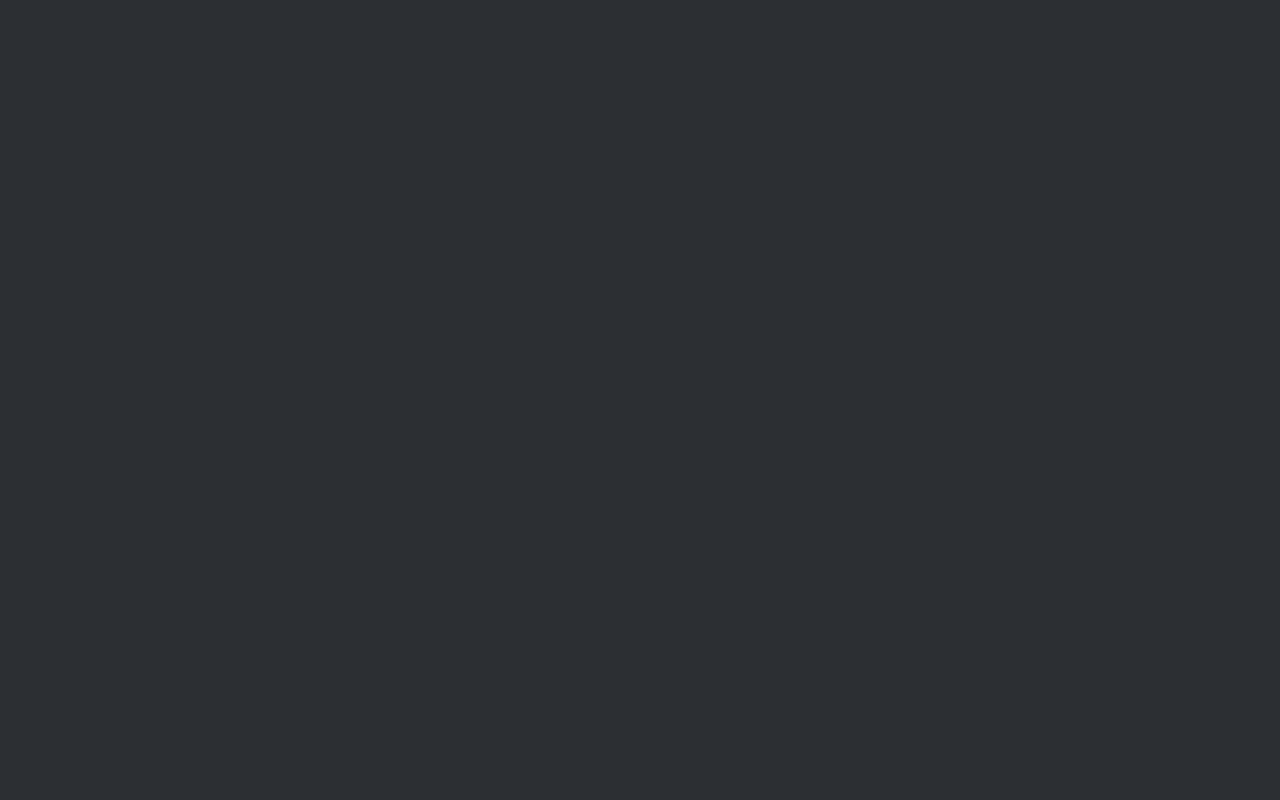
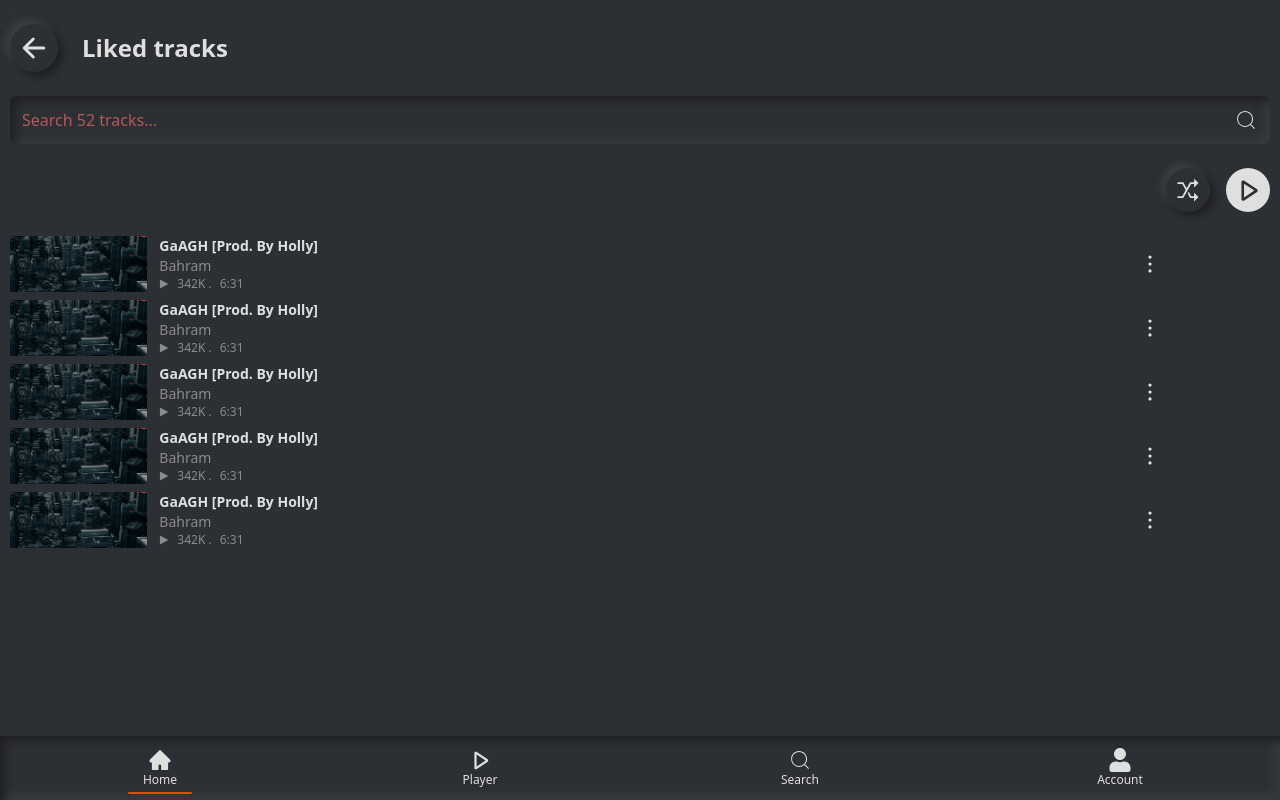
Before and after one commit to 0xErfan/Music-player, a React (Vite) app: page /songs in a window 1280 px wide. Before the commit this address had no page. Built offline with nearby package versions, Linux system fonts and the light colour scheme.

Commit message:
finish songs page

```diff
--- a/src/App.jsx
+++ b/src/App.jsx
@@ -1,14 +1,22 @@
 import "./Input.css"
 import Main from "./components/Main/Main"
+import Nav from "./components/Nav/Nav"
 import Player from "./components/Player/Player"
 import { Route, Routes } from "react-router-dom"
+import Songs from "./components/Library/Songs"
 
 function App() {
     return (
-        <Routes>
-            <Route path="/" element={<Main />} />
-            <Route path="/player" element={<Player />} />
-        </Routes>
+        <>
+            <Routes>
+                <Route path="/" element={<Main />} />
+                <Route path="/player" element={<Player />} />
+                <Route path="/songs" element={<Songs />}/>
+                <Route path="/songs/:type" element={<Songs />}/>
+                <Route path="/*" element={<p>Not Found</p>}/>
+            </Routes>
+            <Nav />
+        </>
     )
 }
 
--- a/src/Input.css
+++ b/src/Input.css
@@ -46,3 +46,25 @@ body {
     background: #2C2F33;
     box-shadow: inset 5px 5px 8px #1f2124, inset -5px -5px 8px #393d42;
 }
+
+.activeNav {
+    position: relative;
+    opacity: 1 !important;
+}
+
+.activeNav::after {
+    content: "";
+    position: absolute;
+    width: 4rem;
+    border-radius: 3px;
+    height: .1rem;
+    bottom: 6px;
+    left: 50%;
+    transform: translateX(-50%);
+    background-color: #DA510B;
+}
+
+.mainNav {
+    background: #2C2F33;
+    box-shadow: inset 5px 5px 8px #1f2124, inset -5px -5px 8px #393d42;
+}
--- /dev/null
+++ b/src/components/Library/Songs.jsx
@@ -0,0 +1,37 @@
+import React from 'react'
+import { useParams, Outlet } from 'react-router-dom'
+import { IoArrowBack } from "react-icons/io5";
+import { LiaRandomSolid } from "react-icons/lia";
+import { CiSearch } from "react-icons/ci";
+import { VscDebugStart } from "react-icons/vsc";
+import Track from './Track';
+
+export default function Songs() {
+
+
+    return (
+        <>
+            <section className='container'>
+                <div className='flex items-center gap-6 my-6'>
+                    <div onClick={() => history.back()} className='flex cursor-pointer items-center justify-center bg-primary neoM-buttons rounded-full ch:size-8 p-2'><IoArrowBack /></div>
+                    <h3 className='font-bold text-2xl'>Liked tracks</h3>
+                </div>
+                <div className='flex items-center gap-2 justify-between px-3 basis-[85%] h-12 neoM-bg ' >
+                    <input className='bg-primary outline-none placeholder:text-red-400/65 text-red-400/65' placeholder='Search 52 tracks...' type="text" />
+                    <div className='cursor-pointer'><CiSearch className='size-6' /></div>
+                </div>
+                <div className='flex items-center justify-end gap-4 ch:cursor-pointer my-6'>
+                    <div className='flex items-center justify-center bg-primary neoM-buttons rounded-full ch:size-7 p-2'><LiaRandomSolid /></div>
+                    <div className='flex items-center justify-center text-primary bg-primaryWhite rounded-full ch:size-7 p-2'><VscDebugStart /></div>
+                </div>
+                <div className='space-y-2'>
+                    <Track />
+                    <Track />
+                    <Track />
+                    <Track />
+                    <Track />
+                </div>
+            </section>
+        </>
+    )
+}
--- /dev/null
+++ b/src/components/Library/Track.jsx
@@ -0,0 +1,22 @@
+import React from 'react'
+import { IoTriangle } from "react-icons/io5";
+import { PiDotsThreeVerticalBold } from "react-icons/pi";
+export default function Track() {
+    return (
+        <div className='flex items-center gap-3 max-w-full'>
+            <img className='flex-1 shrink-0 size-14 rounded-sm object-cover aspect-square' src="images/city.jpg" alt="img" />
+            <div className='flex-[7] text-sm text-gray-200/50'>
+                <h3 className='font-bold text-md text-primaryWhite line-clamp-1 max-w-[210px] ]'>GaAGH [Prod. By Holly]</h3>
+                <p className='text-sm'>Bahram</p>
+                <div className='flex gap-2 items-center text-xs'>
+                    <IoTriangle className='rotate-90 size-[10px]' />
+                    <p>342K .</p>
+                    <p>6:31</p>
+                </div>
+            </div>
+            <div className='flex-1 active:bg-black/25 duration-300 rounded-full cursor-pointer'>
+                <PiDotsThreeVerticalBold className='size-[34px] p-1' />
+            </div>
+        </div>
+    )
+}
--- a/src/components/Main/Buttons.jsx
+++ b/src/components/Main/Buttons.jsx
@@ -2,7 +2,7 @@ export default function Buttons({ icon, title }) {
     return (
         <div className='flex flex-col'>
             <div className='neoM-buttons flex items-center justify-center cursor-pointer *:size-8 *:h-14'>{icon}</div>
-            {title &&  <p className='mt-2 text-center'>{title}</p>}
+            {title && <p className='mt-2 text-center'>{title}</p>}
         </div>
     )
 }
--- /dev/null
+++ b/src/components/Nav/Nav.jsx
@@ -0,0 +1,63 @@
+import React, { useState } from 'react'
+import { GiPauseButton } from "react-icons/gi";
+import { VscDebugStart } from "react-icons/vsc";
+import { FaRegHeart } from "react-icons/fa";
+import { CiSearch } from "react-icons/ci";
+import { AiFillHome } from "react-icons/ai";
+import { FaUser } from "react-icons/fa";
+import { VscLibrary } from "react-icons/vsc";
+import { Link } from 'react-router-dom';
+
+export default function Nav() {
+
+    const [activeNav, steActiveNav] = useState(location.pathname)
+
+    return (
+        <nav className="fixed bottom-0 right-0 left-0 z-40 text-primaryWhite">
+            <div className=''>
+                {
+                    "" && (
+                        <div className='flex items-center justify-between relative px-4 py-2 text-sm bg-gray-800 gap-4'>
+                            <div className='flex flex-1 items-center justify-center ch:size-5'>{"w" ? <GiPauseButton /> : <VscDebugStart />}</div>
+
+                            <div className='flex-[8]'>
+                                <h3 className='font-bold'>Danial - Kado</h3>
+                                <p>Danial</p>
+                            </div>
+                            <div className='h-[2px] bg-primaryOrange absolute bottom-0 right-0 left-0 w-1/3 rounded-full'></div>
+                            <div className='flex flex-1 items-center justify-center ch:size-5'><FaRegHeart /></div>
+                        </div>
+                    )
+                }
+                <div className='mainNav'>
+                    <ul className='grid grid-cols-4 text-xs text-center ch:py-3 ch-hover:bg-[#2E3239] ch:duration-200'>
+                        <Link onClick={() => steActiveNav("/")} to="/" className={`flex ${(activeNav == "/" || activeNav.includes("/songs")) && "activeNav"} flex-col`}>
+                            <div className='flex items-center justify-center cursor-pointer'>
+                                <AiFillHome className='size-6' />
+                            </div>
+                            <p>Home</p>
+                        </Link>
+                        <Link onClick={() => steActiveNav("player")} to="/player" className={`flex ${activeNav.includes("player") && "activeNav"} flex-col`}>
+                            <div className='flex items-center justify-center cursor-pointer'>
+                                <VscDebugStart className='size-6' />
+                            </div>
+                            <p>Player</p>
+                        </Link>
+                        <Link onClick={() => steActiveNav("search")} to="/search" className={`flex ${activeNav.includes("search") && "activeNav"} flex-col`}>
+                            <div className='flex items-center justify-center cursor-pointer'>
+                                <CiSearch className='size-6' />
+                            </div>
+                            <p>Search</p>
+                        </Link>
+                        <Link onClick={() => steActiveNav("account")} to="account" className={`flex ${activeNav.includes("account") && "activeNav"} flex-col`}>
+                            <div className='flex items-center justify-center cursor-pointer'>
+                                <FaUser className='size-6' />
+                            </div>
+                            <p>Account</p>
+                        </Link>
+                    </ul>
+                </div>
+            </div>
+        </nav>
+    )
+}
--- a/src/components/Player/Controller.jsx
+++ b/src/components/Player/Controller.jsx
@@ -1,8 +1,8 @@
 import React from 'react'
-import { GiPauseButton } from "react-icons/gi";
 import { FiRepeat } from "react-icons/fi";
 import { IoVolumeHigh } from "react-icons/io5";
 import { IoMdHeart } from "react-icons/io";
+import { GiPauseButton } from "react-icons/gi";
 import { IoShareSocialOutline } from "react-icons/io5";
 import { VscDebugStart } from "react-icons/vsc";
 import { IoPlayBackSharp } from "react-icons/io5";
--- a/src/components/Player/Player.jsx
+++ b/src/components/Player/Player.jsx
@@ -5,10 +5,10 @@ import { HiOutlineDotsVertical } from "react-icons/hi";
 
 export default function Player() {
     return (
-        <section className='bg-primary'>
+        <section className='bg-primary h-screen'>
             <div className='container'>
                 <div>
-                    <div className='flex items-center justify-between mt-6 cursor-pointer'>
+                    <div className='flex items-center justify-between pt-6 cursor-pointer'>
                         <IoChevronBackOutline className='size-12 p-3 neoM-buttons' />
                         <HiOutlineDotsVertical className='size-12 p-3 neoM-buttons' />
                     </div>
--- a/tailwind.config.js
+++ b/tailwind.config.js
@@ -1,7 +1,5 @@
 /** @type {import('tailwindcss').Config} */
 export default {
-
-    important: true,
 
     content: [
         "./index.html",
```
Also changed, not shown: src/components/Main/Main.jsx (+13 -12 lines), src/route.js (deleted).
